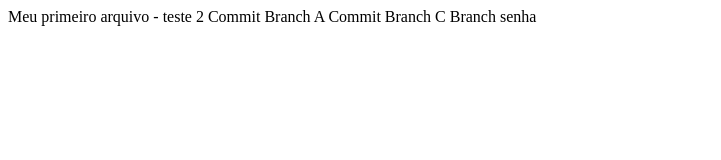
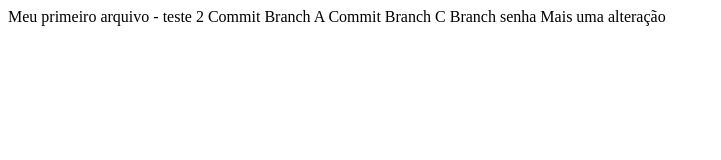
Before and after one commit to adrianacarvsilva/meu_projeto_versionado, a plain HTML site: page index.html in a window 1280 px wide. Shown: the whole page, without its empty margins (0-721 px from the left). Drawn offline with Linux system fonts and the light colour scheme.

Commit message:
última alteração

```diff
--- a/index.html
+++ b/index.html
@@ -4,5 +4,6 @@
 Commit Branch A
 Commit Branch C
 Branch senha
+Mais uma alteração
 </body>
 </html>
```
